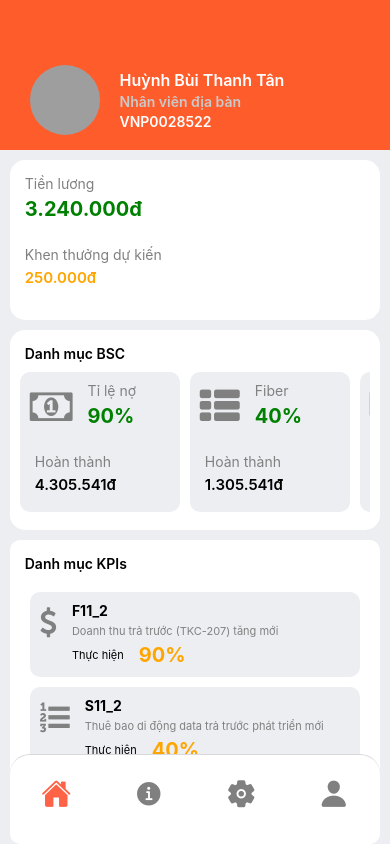
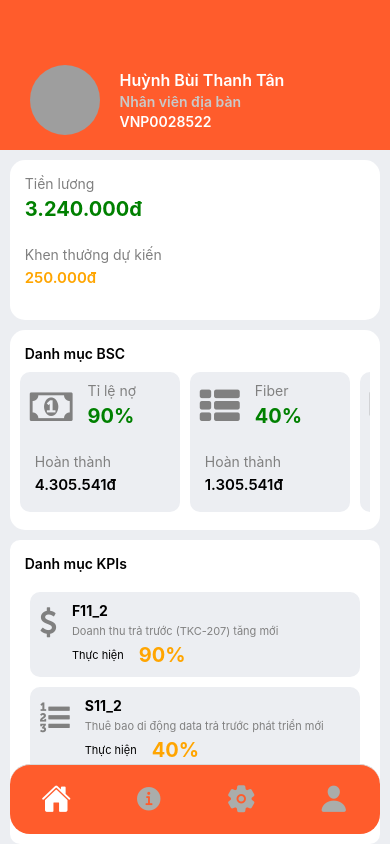
Before and after one commit to tanhbtdtp/data, a React Native app: screen /Home in a window 390 px wide. Built offline with nearby package versions, Linux system fonts and the light colour scheme; grey boxes are pictures that could not be loaded.

Commit message:
change themes

```diff
--- a/Pages/Home.js
+++ b/Pages/Home.js
@@ -6,6 +6,8 @@ import Ionicons from '@expo/vector-icons/Ionicons';
 
 
 import ProfileDetail from './ProfileDetails';
+import Profile from './Profile';
+import App_Color from '../Themes/Color';
 
 function HomeScreen() {
   return (
@@ -17,9 +19,8 @@ function HomeScreen() {
 
 function HomeScreen1() {
   return (
-    <View style={{ flex: 1, justifyContent: 'center', alignItems: 'center' }}>
-      <Text>Home1!</Text>
-      <FontAwesome name="home" color={'black'} size={30}/>
+    <View style={{ flex: 1}}>
+      <Profile/>
     </View>
   );
 }
@@ -33,10 +34,10 @@ function HomeScreen2() {
   );
 }
 
-function SettingsScreen() {
+function PersonScreen() {
   return (
-    <View style={{ flex: 1, justifyContent: 'center', alignItems: 'center' }}>
-      <Text>Settings!</Text>
+    <View style={{ flex: 1}}>
+      <ProfileDetail/>
     </View>
   );
 }
@@ -65,8 +66,8 @@ export default function Home() {
               // You can return any component that you like here!
               return <Ionicons name={iconName} size={30} color={color} />;
             },
-            tabBarActiveTintColor: 'tomato',
-            tabBarInactiveTintColor: 'gray',
+            tabBarActiveTintColor: App_Color.MauTrang,
+            tabBarInactiveTintColor: App_Color.MauToi,
             tabBarShowLabel:false,
             tabBarStyle: [styles.tabBarStyle]
           })}
@@ -74,21 +75,20 @@ export default function Home() {
           <Tab.Screen name="Trang chủ" component={HomeScreen} />
           <Tab.Screen name="HomeScreen1" component={HomeScreen1} />
           <Tab.Screen name="HomeScreen2" component={HomeScreen2} />
-          <Tab.Screen name="Cá nhân" component={SettingsScreen} />
+          <Tab.Screen name="Cá nhân" component={PersonScreen} />
         </Tab.Navigator>
 
     );
   }
 
-
   const styles = StyleSheet.create({
     tabBarStyle: {
-      backgroundColor: "#fff",
+      backgroundColor: App_Color.MauNen,
       position:'absolute',
       left:10,
       right:10,
       bottom:10,
-      height:80,
+      height:70,
       borderRadius:20
     },
   })
--- a/Pages/ProfileDetails.js
+++ b/Pages/ProfileDetails.js
@@ -8,11 +8,10 @@ import {
   View,
   Image,
   FlatList,
-  ActivityIndicator,
-  SectionList,
 } from "react-native";
 import { FontAwesome } from "@expo/vector-icons";
 import App_Color from "../Themes/Color";
+
 import APIs from "../Services/APIs";
 
 
--- a/Themes/Color.js
+++ b/Themes/Color.js
@@ -1,6 +1,8 @@
 const App_Color = {
   MauNen: "#FF5C2C",
   MauNen_Dark: "#ECEEF2",
+  MauTrang :'#ffff',
+  MauToi :'#aaadab',
   txtMauNen: "#ECEEF2",
 };
 
```
